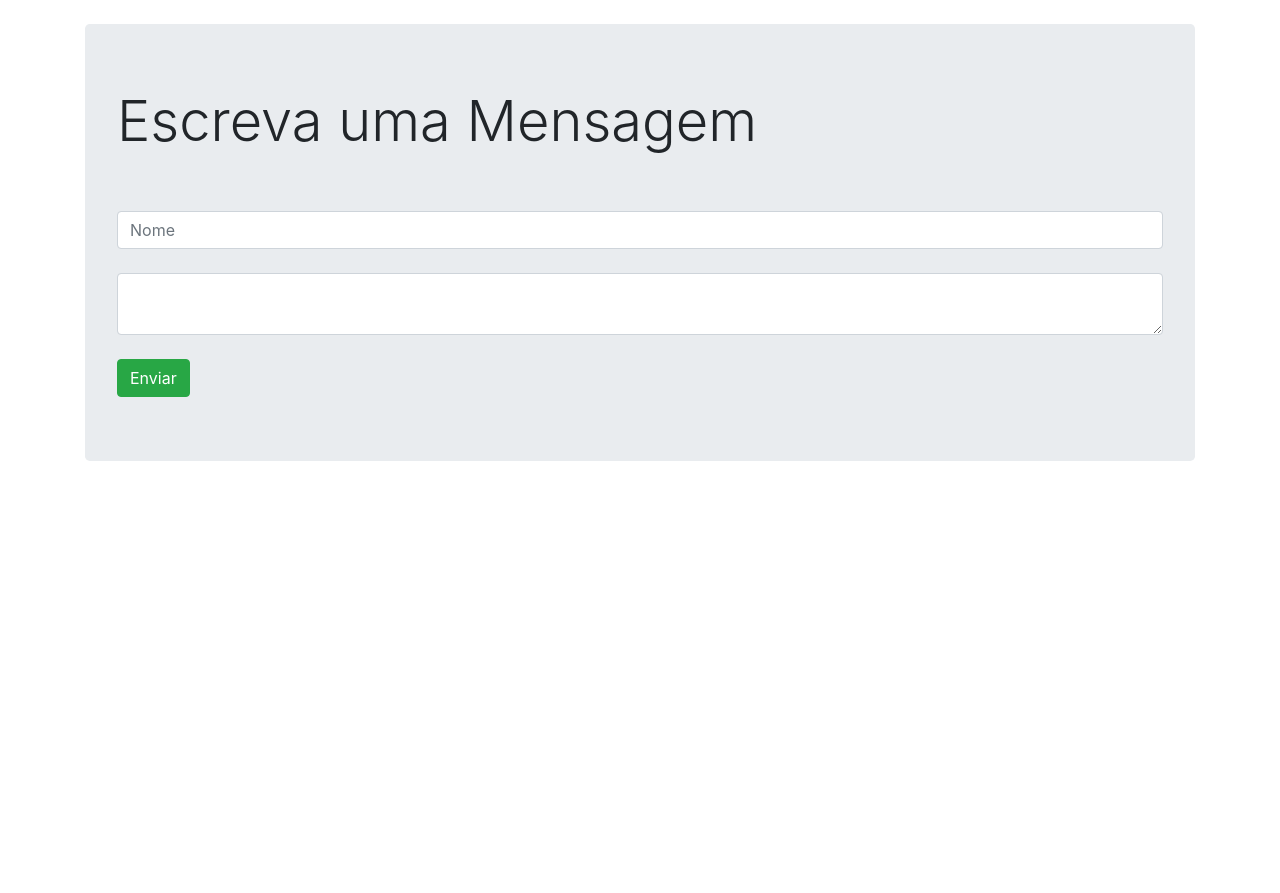
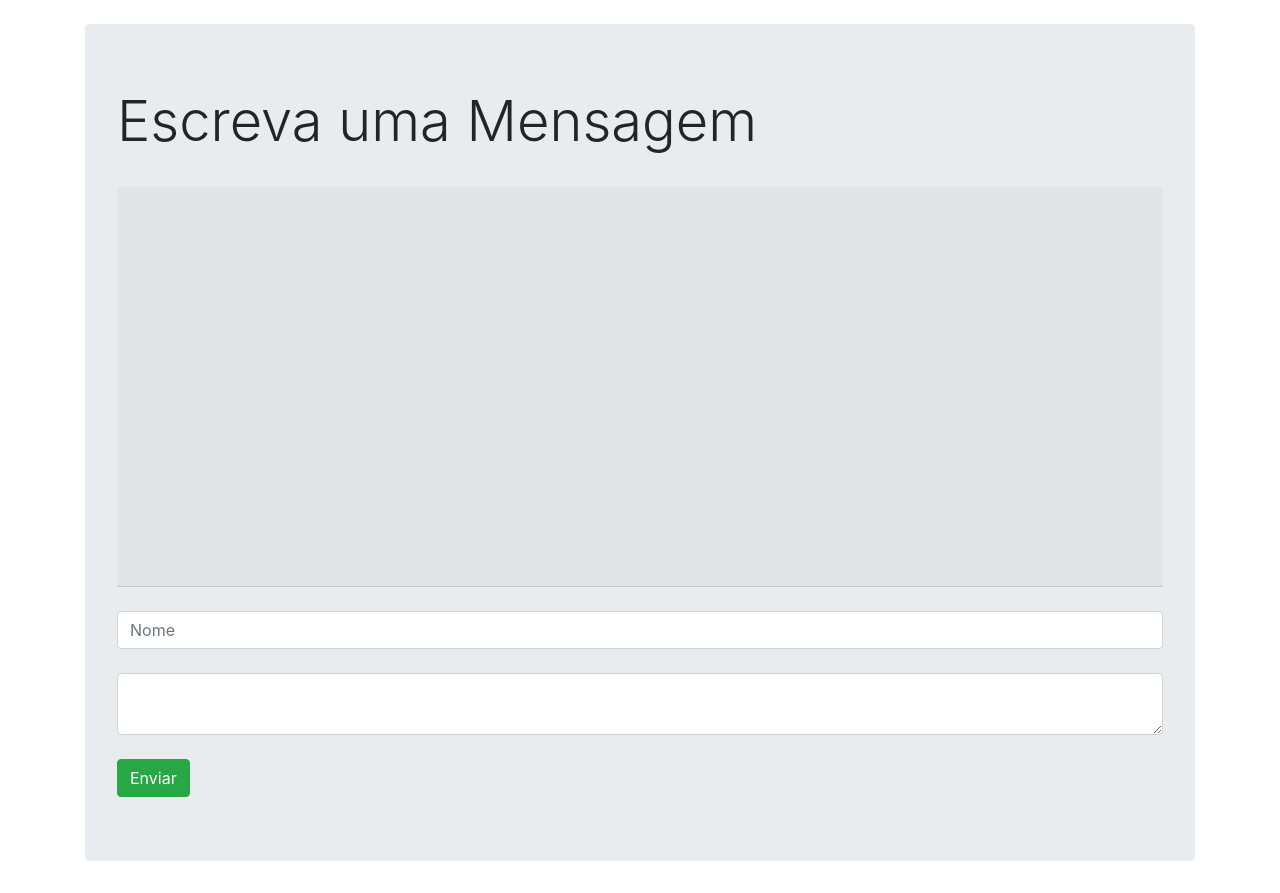
Before and after one commit to Luskan777/ezops-test-lucas, a website: page index.html in a window 1280 px wide. Before the commit the page ends 800 px from the top, so only its background shows below. Drawn offline with nearby package versions, Linux system fonts and the light colour scheme; no server answers.

Commit message:
Update index

```diff
--- a/index.html
+++ b/index.html
@@ -13,7 +13,8 @@
       <div class="jumbotron">
             <h1 class="display-4">Escreva uma Mensagem</h1>
             <br>
-               <div id="messages">
+               <div class="card-header" id="messages" style="overflow-y: scroll !important; height:400px !important;" >
+
                </div>
             <br>
             <input id = "name" class="form-control" placeholder="Nome">
```
